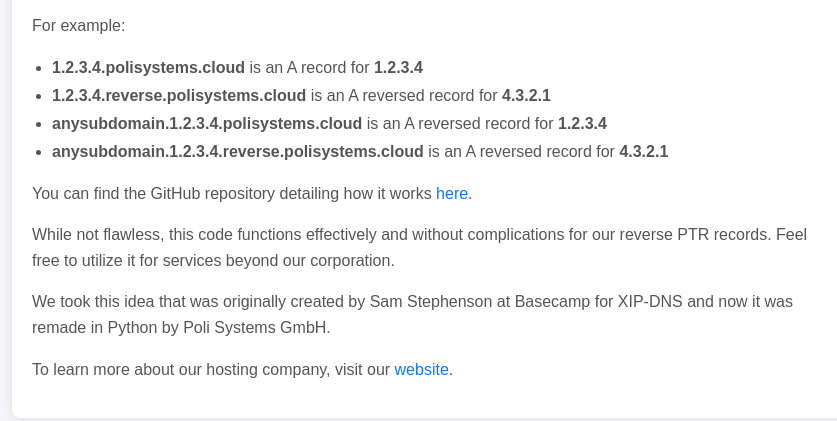
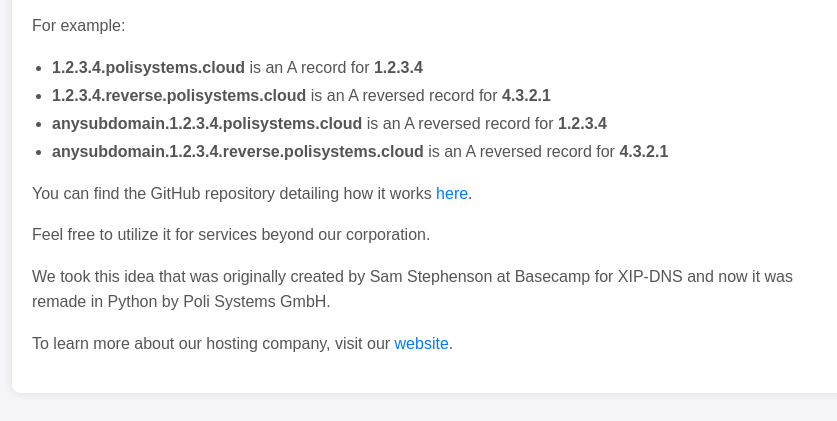
Before and after one commit to Poli-Systems/python-rdns, a plain HTML site: page index.html in a window 1280 px wide. Shown: the part 177-598 px from the top of the page, without its empty margins (208-1045 px from the left). Drawn offline with Linux system fonts and the light colour scheme.

Commit message:
Update index.html

```diff
--- a/index.html
+++ b/index.html
@@ -25,7 +25,7 @@
             You can find the GitHub repository detailing how it works <a href="https://github.com/Poli-Systems/python-rdns/tree/master">here</a>.
         </p>
         <p>
-            While not flawless, this code functions effectively and without complications for our reverse PTR records. Feel free to utilize it for services beyond our corporation.
+            Feel free to utilize it for services beyond our corporation.
         </p>
         <p>
             We took this idea that was originally created by Sam Stephenson at Basecamp for XIP-DNS and now it was remade in Python by Poli Systems GmbH.
```
